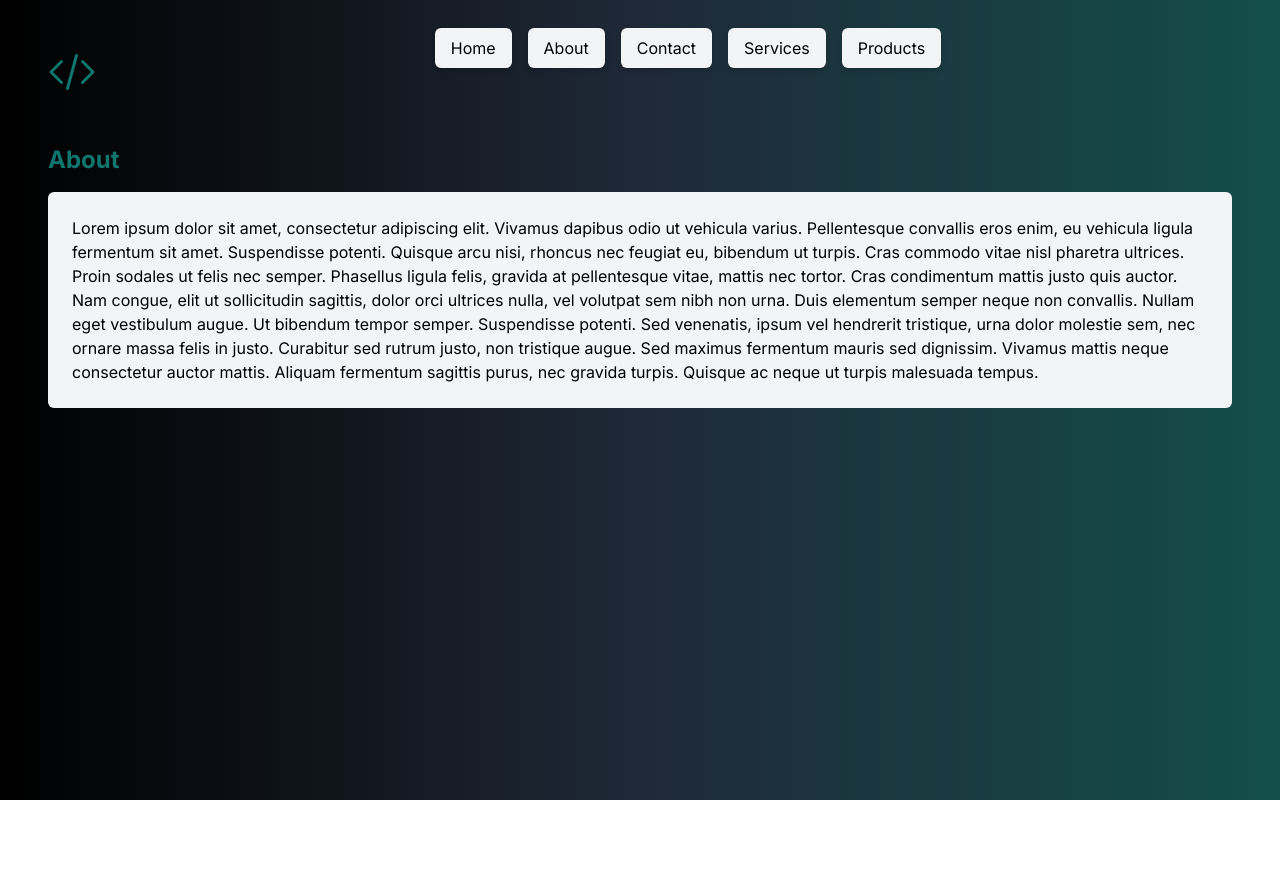
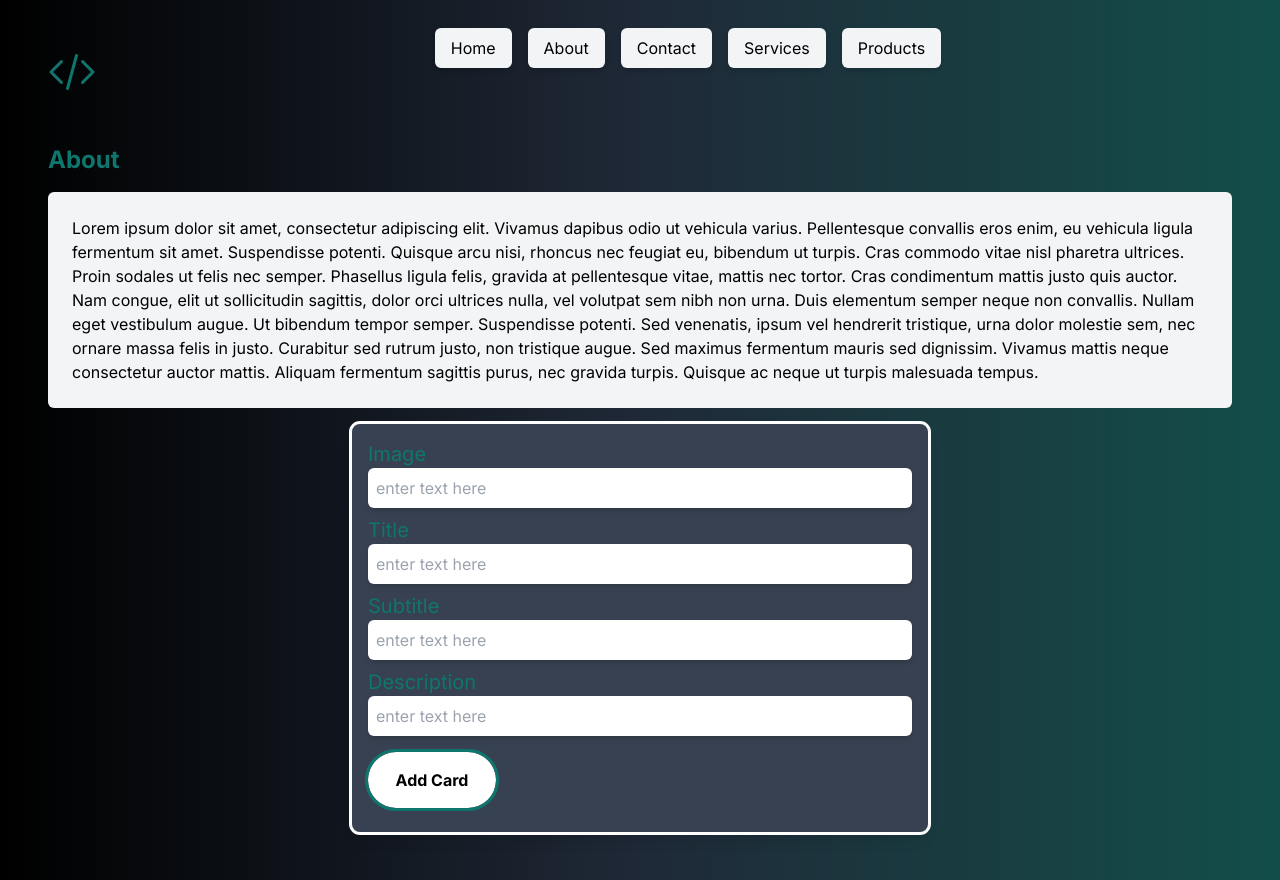
Before and after one commit to NathanRerucha/Nathans-Chaotic-Mess, a Next.js app: page /about in a window 1280 px wide. Before the commit the page ends 800 px from the top, so only its background shows below. Built offline with nearby package versions, Linux system fonts and the light colour scheme.

Commit message:
Added a form to add custom cards to the home page

```diff
--- a/app/about/page.js
+++ b/app/about/page.js
@@ -2,6 +2,7 @@
 import Navbar from '../components/navbar'
 import PageTitle from '../components/pageTitle'
 import PageContent from '../components/pageContent'
+import CardForm from '../components/CardForm'
 
 export default function About() {
   return (
@@ -10,6 +11,7 @@
       <div className="m-12">
         <PageTitle title="About" />
         <PageContent />
+        <CardForm />
       </div>
     </div>
   )
--- a/app/components/Button.js
+++ b/app/components/Button.js
@@ -1 +1,11 @@
-export default function Button({}) {}
+export default function Button({ children, onClick, type = 'button' }) {
+  return (
+    <button
+      className="p-4 w-32 my-2 rounded-full outline outline-teal-700 bg-white text-black hover:text-teal-700 font-bold hover:bg-black"
+      type={type}
+      onClick={onClick}
+    >
+      {children}
+    </button>
+  )
+}
--- a/app/components/Card.js
+++ b/app/components/Card.js
@@ -1,17 +1,10 @@
-export default function Card({
-  img = 'http://placekitten.com/g/200/300',
-  title = 'Fake Title',
-  subtitle = 'Fake Subtitle',
-  description = 'Fake Description',
-  authors = 'Fake Authors',
-}) {
+export default function Card({ img, title, subtitle, description }) {
   return (
-    <div className="my-5 shadow-lg w-72 max-w-md p-2 rounded-[20px] overflow-hidden bg-white hover:scale-105 transition-all duration-200 active:bg-gray-300">
-      <img className="h-48 rounded w-half shadow-md m-auto" src={img} alt="Meaningful alt text" />
+    <div className="flex flex-col my-5 justify-start shadow-lg w-72 max-w-md h-fit p-2 rounded-[20px] overflow-hidden bg-white hover:scale-105 transition-all duration-200 active:bg-gray-300">
+      <img className="h-48 rounded w-half shadow-md mx-auto" src={img} />
       <h1 className="font-bold text-xl mb-1">{title}</h1>
       <h2 className="text-gray-500 mb-4">{subtitle}</h2>
-      <p className="p-1 mb-3 text-gray-900 text-base border border-solid rounded-lg border-slate-500">{description}</p>
-      <span className="bg-gray-300 px-1 py-1 text-sm font-semibold text-gray-700 mr-2 mb-10">{authors}</span>
+      <p className="p-1 mb-1 text-gray-900 text-base border border-solid rounded-lg border-slate-500">{description}</p>
     </div>
   )
 }
--- a/app/components/CardForm.js
+++ b/app/components/CardForm.js
@@ -1,7 +1,43 @@
+import { redirect } from 'next/navigation'
+import { insertCard } from '../utils/supabase-client'
+import Button from './Button'
+import Field from './Field'
+import Input from './Input'
+import Label from './Label'
+
 async function createCard(formData) {
   'use server'
-  // get each field out of formData
-  // call supabase-client insertCard
+  const title = formData.get('title')
+  const subtitle = formData.get('subtitle')
+  const img = formData.get('img')
+  const description = formData.get('description')
+  insertCard({ title, subtitle, img, description })
+  redirect('/')
 }
 
-export default function CardForm() {}
+export default function CardForm() {
+  return (
+    <form
+      action={createCard}
+      className="flex flex-col my-4 m-auto p-4 bg-gray-700 outline outline-white rounded-lg shadow-lg max-w-xl"
+    >
+      <Field>
+        <Label label="Image" />
+        <Input id="img" name="img" />
+      </Field>
+      <Field>
+        <Label label="Title" />
+        <Input id="title" name="title" />
+      </Field>
+      <Field>
+        <Label label="Subtitle" />
+        <Input id="subtitle" name="subtitle" />
+      </Field>
+      <Field>
+        <Label label="Description" />
+        <Input id="description" name="description" />
+      </Field>
+      <Button type="submit button">Add Card</Button>
+    </form>
+  )
+}
--- a/app/components/Field.js
+++ b/app/components/Field.js
@@ -1,3 +1,3 @@
 export default function Field({ children }) {
-  // render children inside a div with a flex-col layout
+  return <div className="flex flex-col mb-2">{children}</div>
 }
--- a/app/components/Input.js
+++ b/app/components/Input.js
@@ -1 +1,3 @@
-export default function Input({}) {}
+export default function Input({ type = 'text', placeholder = 'enter text here', name, id }) {
+  return <input className="p-2 rounded-md shadow-md" type={type} placeholder={placeholder} name={name} id={id} />
+}
--- a/app/components/Label.js
+++ b/app/components/Label.js
@@ -1 +1,7 @@
-export default function Label({}) {}
+export default function Label({ htmlFor, label }) {
+  return (
+    <label className="text-teal-700 text-xl" htmlFor={htmlFor}>
+      {label}
+    </label>
+  )
+}
--- a/app/layout.js
+++ b/app/layout.js
@@ -4,8 +4,8 @@
 const inter = Inter({ subsets: ['latin'] })
 
 export const metadata = {
-  title: 'Nathan R | React Lab 3',
-  description: 'Generated by Me B)',
+  title: 'The Chaos Emporium',
+  description: 'A collection of random things, dumb ideas, and bad humor.)',
 }
 
 export default function RootLayout({ children }) {
--- a/app/page.js
+++ b/app/page.js
@@ -3,7 +3,7 @@
 import PageContent from './components/pageContent'
 import Card from './components/Card'
 import PageLogo from './components/Logo'
-
+import { findCards } from './utils/supabase-client'
 import { createClient } from '@supabase/supabase-js'
 
 // Create a single supabase client for interacting with your database
@@ -12,7 +12,7 @@
 export const revalidate = 0
 
 export default async function Home() {
-  const { data: xards, error } = await supabase.from('xards').select('*')
+  const xards = await findCards()
 
   return (
     <div>
@@ -28,7 +28,6 @@
               subtitle={xards.subtitle}
               img={xards.img}
               description={xards.description}
-              authors={xards.authors}
             />
           ))}
         </div>
--- a/app/utils/supabase-client.js
+++ b/app/utils/supabase-client.js
@@ -1,16 +1,17 @@
 import { createClient } from '@supabase/supabase-js'
 
 export function getClient() {
-  const supabase = createClient(<url />, <secret />)
+  const supabase = createClient('https://fjsdwfsbprblvilylazn.supabase.co', process.env.SUPABASE_SERVICE_ROLE_KEY)
   return supabase
 }
 
 export async function insertCard(card) {
   const supabase = getClient()
-  // implement https://supabase.com/docs/reference/javascript/insert
+  const { error } = await supabase.from('xards').insert(card)
 }
 
 export async function findCards() {
   const supabase = getClient()
-  // implements https://supabase.com/docs/reference/javascript/select
+  const { data: xards, error } = await supabase.from('xards').select('*')
+  return xards
 }
```
